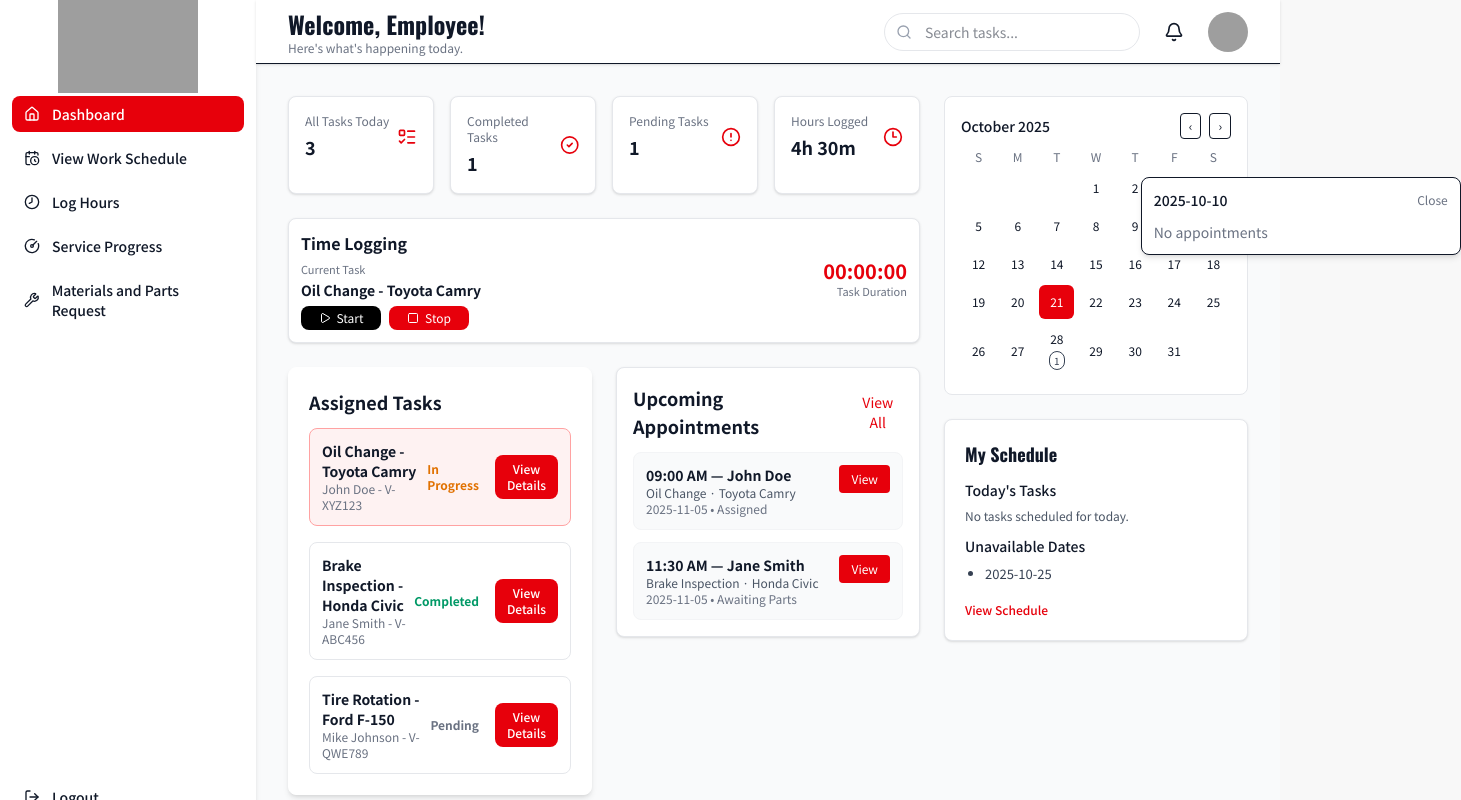
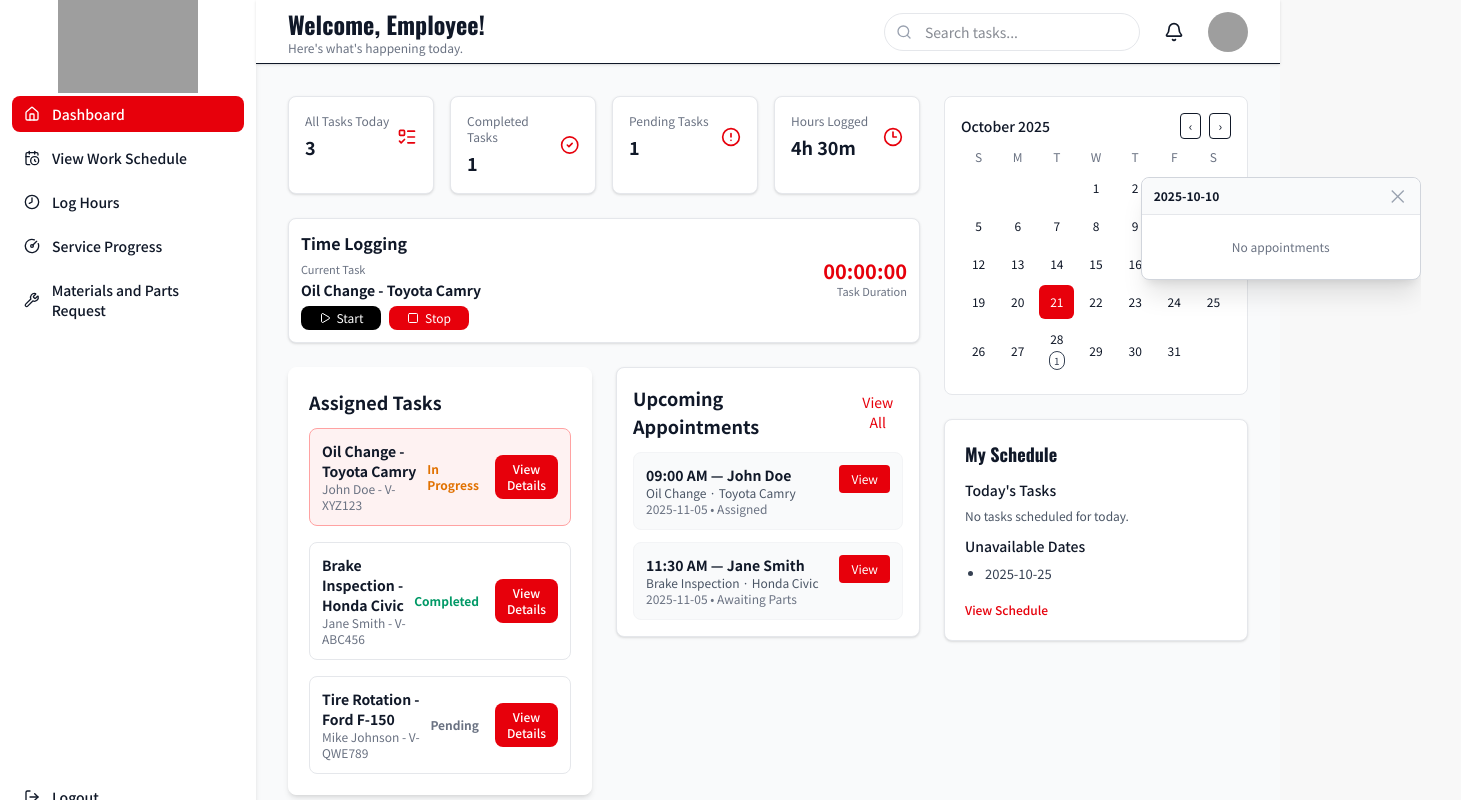
Before and after one commit to AsithaUdara/GearUp-frontent, a Next.js app: page /employee in a window 1280 px wide. Both pictures are taken after a click on the button "10". Shown: the top 800 px of the page, 1461 px wide, since content can reach past the window. Built offline with nearby package versions, Linux system fonts and the light colour scheme; grey boxes are pictures that could not be loaded.

Commit message:
run build 2 -H

```diff
--- a/src/app/components/employee/dashboard/AppointmentManagementCard.tsx
+++ b/src/app/components/employee/dashboard/AppointmentManagementCard.tsx
@@ -3,8 +3,11 @@ import { useSyncExternalStore } from "react";
 import { subscribe as subscribeAppts, getAppointments, updateAppointment } from "@/lib/appointmentsStore";
 import Link from "next/link";
 
+// Server snapshot function cached outside component
+const getServerSnapshot = () => [];
+
 export default function AppointmentManagementCard() {
-  const appointments = useSyncExternalStore(subscribeAppts, getAppointments);
+  const appointments = useSyncExternalStore(subscribeAppts, getAppointments, getServerSnapshot);
   // show only the next upcoming appointment (non-past), sorted by date then time
   const sorted = [...appointments].sort((a, b) => {
     if (a.date === b.date) return (a.time || "").localeCompare(b.time || "");
--- a/src/app/components/employee/dashboard/ScheduleCard.tsx
+++ b/src/app/components/employee/dashboard/ScheduleCard.tsx
@@ -13,9 +13,12 @@ function todayISO() {
   return `${yyyy}-${mm}-${dd}`;
 }
 
+// Server snapshot functions cached outside component
+const getServerSnapshot = () => [];
+
 export default function ScheduleCard() {
-  const appointments = useSyncExternalStore(subscribe, getAppointments);
-  const unavailableDates = useSyncExternalStore(subscribeUnavailable, getUnavailableDates);
+  const appointments = useSyncExternalStore(subscribe, getAppointments, getServerSnapshot);
+  const unavailableDates = useSyncExternalStore(subscribeUnavailable, getUnavailableDates, getServerSnapshot);
 
   const today = todayISO();
   const todaysTasks = appointments.filter((a) => a.date === today && !a.past);
--- a/src/app/components/employee/dashboard/SmallCalendar.tsx
+++ b/src/app/components/employee/dashboard/SmallCalendar.tsx
@@ -1,6 +1,6 @@
 "use client";
-import { useMemo, useRef, useState, useSyncExternalStore } from "react";
-import { subscribe, getAppointments } from "@/lib/appointmentsStore";
+import { useMemo, useRef, useState, useSyncExternalStore, useEffect } from "react";
+import { subscribe, getAppointments, Appointment as StoreAppointment } from "@/lib/appointmentsStore";
 import { useRouter } from "next/navigation";
 
 type Appointment = { id: string; date: string };
@@ -15,17 +15,41 @@ function monthName(m: number) {
   return ["January","February","March","April","May","June","July","August","September","October","November","December"][m];
 }
 
+// Server snapshot function cached outside component to avoid infinite loop
+const getServerSnapshot = () => [];
+
 export default function SmallCalendar({ appointments = [], unavailableDates = [], onDayClick }: Props) {
   const today = new Date();
   const [current, setCurrent] = useState(() => new Date(today.getFullYear(), today.getMonth(), 1));
   const [selectedDate, setSelectedDate] = useState<string | null>(null);
   const [popupPos, setPopupPos] = useState<{ left: number; top: number } | null>(null);
   const containerRef = useRef<HTMLDivElement | null>(null);
+  const popupRef = useRef<HTMLDivElement | null>(null);
   const router = useRouter();
 
+  // Close popup when clicking outside
+  useEffect(() => {
+    function handleClickOutside(event: MouseEvent) {
+      if (popupRef.current && !popupRef.current.contains(event.target as Node) &&
+          containerRef.current && !containerRef.current.contains(event.target as Node)) {
+        setSelectedDate(null);
+        setPopupPos(null);
+      }
+    }
+
+    if (selectedDate) {
+      document.addEventListener('mousedown', handleClickOutside);
+      return () => document.removeEventListener('mousedown', handleClickOutside);
+    }
+  }, [selectedDate]);
+
   // subscribe to shared appointments store and merge with any passed-in appointments
-  const storeAppointments = useSyncExternalStore(subscribe, getAppointments);
-  const mergedAppointments = (appointments && appointments.length > 0) ? appointments.concat(storeAppointments as any) : (storeAppointments as any);
+  const storeAppointments = useSyncExternalStore(
+    subscribe,
+    getAppointments,
+    getServerSnapshot
+  );
+  const mergedAppointments: Array<Appointment | StoreAppointment> = (appointments && appointments.length > 0) ? [...appointments, ...storeAppointments] : storeAppointments;
 
   const days = useMemo(() => {
     const year = current.getFullYear();
@@ -44,12 +68,12 @@ export default function SmallCalendar({ appointments = [], unavailableDates = []
   }, [current]);
 
   const apptMap = useMemo(() => {
-    const m: Record<string, typeof storeAppointments[0][]> = {};
+    const m: Record<string, Array<Appointment | StoreAppointment>> = {};
     for (const a of mergedAppointments) {
       if (!a || !('date' in a)) continue;
-      const d = (a as any).date as string;
+      const d = a.date;
       m[d] = m[d] ?? [];
-      m[d].push(a as any);
+      m[d].push(a);
     }
     return m;
   }, [mergedAppointments]);
@@ -61,12 +85,15 @@ export default function SmallCalendar({ appointments = [], unavailableDates = []
     if (!dateStr) return;
     setSelectedDate(dateStr);
     if (onDayClick) onDayClick(dateStr);
-    // position popup relative to clicked cell (inside container)
+    // Position popup below the clicked cell, within the calendar card
     if (ev && containerRef.current) {
       const containerRect = containerRef.current.getBoundingClientRect();
       const targetRect = (ev.currentTarget as HTMLButtonElement).getBoundingClientRect();
+
+      // Calculate position below the clicked cell
       const left = targetRect.left - containerRect.left;
-      const top = targetRect.top - containerRect.top + targetRect.height + 8; // below cell
+      const top = targetRect.bottom - containerRect.top + 8; // 8px gap below cell
+
       setPopupPos({ left, top });
     } else {
       setPopupPos(null);
@@ -74,7 +101,7 @@ export default function SmallCalendar({ appointments = [], unavailableDates = []
   }
 
   return (
-    <div className="rounded-lg border border-gray-200 bg-white p-4 relative">
+    <div className="rounded-lg border border-gray-200 bg-white p-4 relative overflow-visible">
       <div className="flex items-center justify-between mb-2">
         <div className="text-sm font-medium">{monthName(current.getMonth())} {current.getFullYear()}</div>
         <div className="flex items-center gap-2">
@@ -110,26 +137,65 @@ export default function SmallCalendar({ appointments = [], unavailableDates = []
 
       {/* popup with day details */}
       {selectedDate && popupPos && (
-        <div style={{ left: popupPos.left, top: popupPos.top }} className="absolute w-80 z-40">
-          <div className="rounded-lg border bg-white p-3 shadow-md">
-            <div className="flex items-center justify-between">
-              <div className="text-sm font-medium">{selectedDate}</div>
-              <button onClick={() => setSelectedDate(null)} className="text-xs text-gray-500">Close</button>
+        <div
+          ref={popupRef}
+          style={{
+            left: `${popupPos.left}px`,
+            top: `${popupPos.top}px`,
+            maxWidth: 'calc(100% - 1rem)'
+          }}
+          className="absolute z-50 min-w-[280px] w-auto"
+        >
+          <div className="rounded-lg border border-gray-300 bg-white shadow-xl">
+            {/* Header with date */}
+            <div className="border-b border-gray-200 px-3 py-2 bg-gray-50 rounded-t-lg">
+              <div className="flex items-center justify-between">
+                <div className="text-xs font-semibold text-gray-900">{selectedDate}</div>
+                <button
+                  onClick={() => setSelectedDate(null)}
+                  className="text-gray-400 hover:text-gray-600 text-xl leading-none"
+                >
+                  ×
+                </button>
+              </div>
             </div>
-            <div className="mt-3 space-y-2">
+
+            {/* Appointments list */}
+            <div className="p-3 space-y-2 max-h-[300px] overflow-y-auto">
               {(() => {
                 const dayAppts = apptMap[selectedDate] ?? [];
                 const isSelUnavailable = selectedDate ? unavailableDates.includes(selectedDate) : false;
                 if (!dayAppts || dayAppts.length === 0) {
-                  return <div className="text-sm text-gray-500">{isSelUnavailable ? "This day is marked Unavailable." : "No appointments"}</div>;
+                  return (
+                    <div className="text-xs text-gray-500 text-center py-3">
+                      {isSelUnavailable ? "This day is marked Unavailable." : "No appointments"}
+                    </div>
+                  );
                 }
-                return dayAppts.map((a: any) => (
-                  <div key={a.id} className="rounded-md border p-2">
-                    <div className="text-sm font-semibold">{a.time ?? ""} — {a.customer}</div>
-                    <div className="text-xs text-gray-600">{a.service} · {a.vehicle}</div>
-                    <div className="text-xs text-gray-500 mt-1">Status: {a.status}</div>
-                    <div className="mt-2 flex items-center justify-end gap-2">
-                      <button onClick={() => { router.push(`/employee/schedule?date=${selectedDate}&appt=${a.id}`); }} className="text-xs bg-red-600 text-white px-2 py-1 rounded hover:bg-red-700">View</button>
+                return dayAppts.map((a) => (
+                  <div key={a.id} className="border border-gray-200 rounded-md p-2 hover:shadow-sm transition-shadow">
+                    <div className="flex items-start justify-between gap-2 mb-1.5">
+                      <div className="flex-1">
+                        <div className="text-xs font-semibold text-gray-900">
+                          {'time' in a ? a.time : ''} — {'customer' in a ? a.customer : ''}
+                        </div>
+                        <div className="text-[11px] text-gray-600 mt-0.5">
+                          {'service' in a ? a.service : ''} · {'vehicle' in a ? a.vehicle : ''}
+                        </div>
+                      </div>
+                    </div>
+                    <div className="flex items-center justify-between mt-1.5">
+                      <div className="text-[11px] text-gray-500">
+                        Status: <span className="font-medium">{'status' in a ? a.status : ''}</span>
+                      </div>
+                      <button
+                        onClick={() => {
+                          router.push(`/employee/schedule?date=${selectedDate}&appt=${a.id}`);
+                        }}
+                        className="text-[11px] bg-red-600 text-white px-2 py-1 rounded hover:bg-red-700 transition-colors"
+                      >
+                        View
+                      </button>
                     </div>
                   </div>
                 ));
--- a/src/app/components/employee/dashboard/UpcomingAppointmentsCard.tsx
+++ b/src/app/components/employee/dashboard/UpcomingAppointmentsCard.tsx
@@ -1,19 +1,19 @@
 "use client";
 import { useSyncExternalStore, useState } from "react";
-import { subscribe, getAppointments } from "@/lib/appointmentsStore";
+import { subscribe, getAppointments, Appointment } from "@/lib/appointmentsStore";
 import { useRouter } from "next/navigation";
 import AppointmentDetailsModal from "@/app/components/employee/schedule/AppointmentDetailsModal";
 
 export default function UpcomingAppointmentsCard({ max = 3 }: { max?: number }) {
   const router = useRouter();
-  // include getServerSnapshot (third arg) so server-rendered pages have a stable snapshot
-  const appointments = useSyncExternalStore(subscribe, getAppointments, getAppointments) ?? [];
-  const [selectedAppointment, setSelectedAppointment] = useState<any>(null);
+  // Use getAppointments for both client and server snapshots
+  const appointments = useSyncExternalStore(subscribe, getAppointments, getAppointments);
+  const [selectedAppointment, setSelectedAppointment] = useState<Appointment | null>(null);
   const [modalOpen, setModalOpen] = useState(false);
 
-  const upcoming = appointments.filter((a: any) => !a.past).slice(0, max);
+  const upcoming = (appointments || []).filter((a) => !a.past).slice(0, max);
 
-  const handleView = (a: any) => {
+  const handleView = (a: Appointment) => {
     setSelectedAppointment(a);
     setModalOpen(true);
   };
@@ -50,14 +50,13 @@ export default function UpcomingAppointmentsCard({ max = 3 }: { max?: number })
             id: selectedAppointment.id,
             customerName: selectedAppointment.customer,
             vehicle: { make: selectedAppointment.vehicle },
-            services: [selectedAppointment.service],
+            services: [selectedAppointment.service || ""],
             date: selectedAppointment.date,
             time: selectedAppointment.time,
             assignee: "You",
             status: selectedAppointment.status,
           }}
           onClose={() => setModalOpen(false)}
-          allowActions={false}
           showScheduleLink={true}
         />
       )}
```
